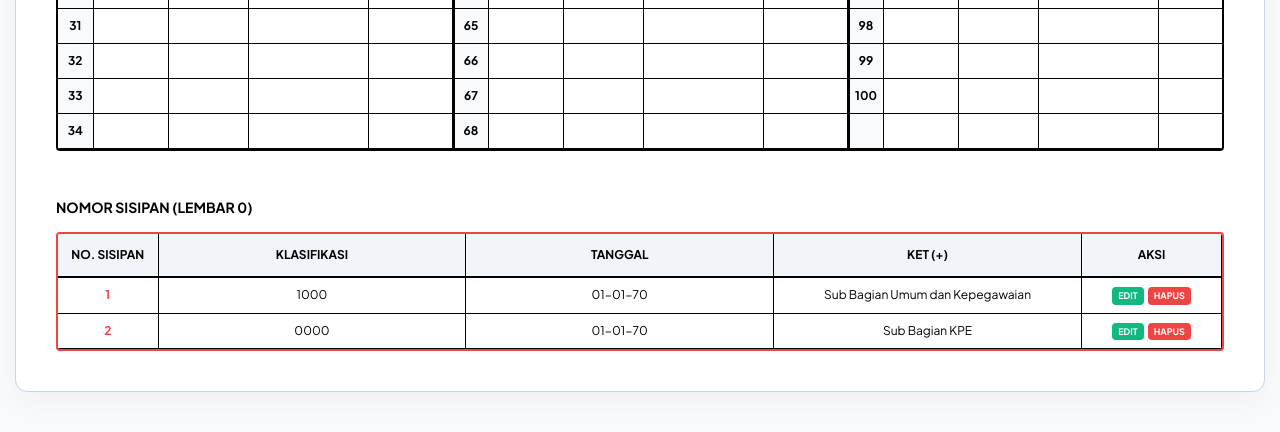
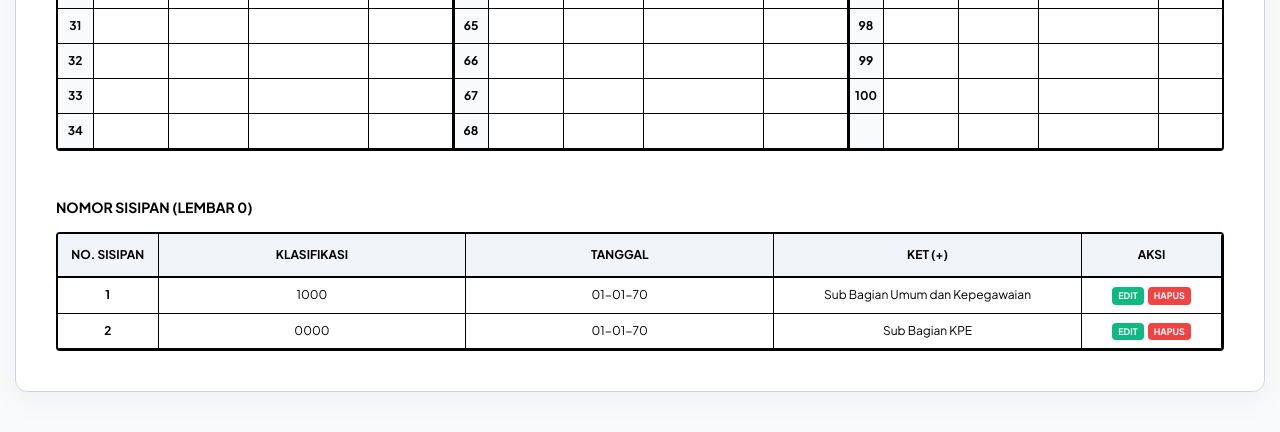
Before and after one commit to alkhila/Magang_WebsiteSurat, a PHP site: page / in a window 1280 px wide. Shown: the part 1392-1824 px from the top of the page. Run offline with PHP 8.4, Linux system fonts and the light colour scheme; data comes from the database, SQL or seed files in the repository; data that the repository does not hold is empty; some libraries are stand-ins or nearby versions.

Commit message:
Benerin daftar view

```diff
--- a/views/daftar_view.php
+++ b/views/daftar_view.php
@@ -287,7 +287,7 @@
     <?php if (!empty($sisipanData)): ?>
     <div class="mt-5">
       <h5 class="fw-bold mb-3" style="font-size: 14px; text-transform: uppercase;">Nomor Sisipan (Lembar <?php echo $currentPage; ?>)</h5>
-      <div class="table-responsive" style="border-color: #ef4444;">
+      <div class="table-responsive">
         <table class="main-table text-center">
           <thead>
             <tr style="background-color: #fef2f2;">
@@ -297,7 +297,7 @@
           <tbody>
             <?php foreach ($sisipanData as $s): ?>
             <tr>
-              <td class="fw-bold" style="color: #ef4444;"><?php echo $s['no_urut']; ?></td>
+              <td class="fw-bold"><?php echo $s['no_urut']; ?></td>
               <td><?php echo $s['klas']; ?></td>
               <td><?php echo date('d-m-y', strtotime($s['tanggal_manual'])); ?></td>
               <td><?php echo $s['plus']; ?></td>
@@ -437,17 +437,6 @@
       const status = '<?php echo $_GET['status']; ?>';
 
       if (status === 'exists') {
-<<<<<<< HEAD
-=======
-        let pesan = "";
-        if (type === 'both') {
-          pesan = `Terdapat kesalahan: Nomor urut <?php echo $_GET['val_no'] ?? ""; ?> sudah terisi dan kode klasifikasi <?php echo $_GET['val_klas'] ?? ""; ?> sudah digunakan.`;
-        } else if (type === 'nomor') {
-          pesan = `Terdapat kesalahan: Nomor urut <?php echo $_GET['val'] ?? ""; ?> sudah terisi.`;
-        } else {
-          pesan = `Terdapat kesalahan: Kode klasifikasi <?php echo $_GET['val'] ?? ""; ?> sudah digunakan.`;
-        }
->>>>>>> a06e7ea29fb3b2014cdaf0c460db12ae5c3fef8a
         Swal.fire({
           title: 'Gagal Menyimpan Data!',
           text: 'Maaf, Nomor Sisipan "<?php echo $_GET['val'] ?? ""; ?>" sudah terdaftar di sistem. Mohon gunakan nomor urut yang berbeda.',
```
